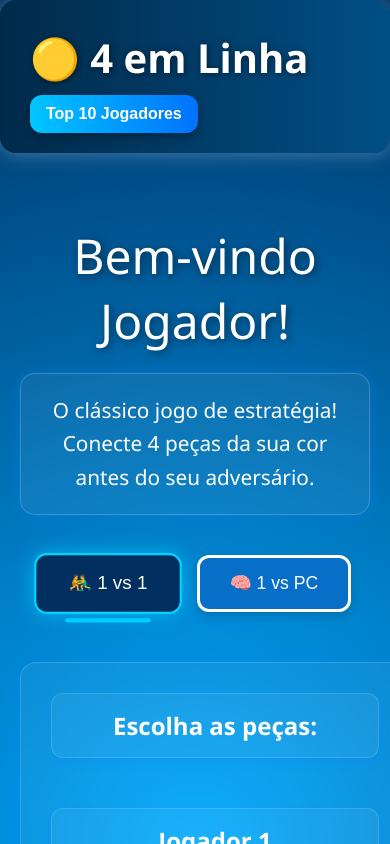
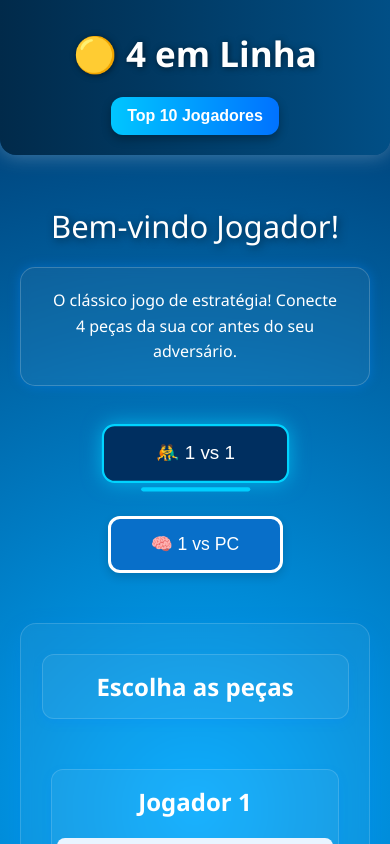
Before and after one commit to Nunes003/4-em-linha-1, a React (Create React App) app: page / in a window 390 px wide. Both pictures are taken after a click on the button "🤼‍♂️ 1 vs 1". Shown: the top 844 px of the page. Built offline with nearby package versions, Linux system fonts and the light colour scheme.

Commit message:
Responsividade - css

```diff
--- a/src/App.js
+++ b/src/App.js
@@ -2,6 +2,7 @@ import Layout from './Components/Layout/layout';
 import Welcome from './Components/welcome/welcome';
 
 import './Styles/App.css';
+import './Styles/Responsive.css';
 import './Styles/Board/Board.css';
 import './Styles/Layout/Header.css';
 import './Styles/WelcomePage/Welcome.css';
--- a/src/Components/welcome/gameModeSelector.jsx
+++ b/src/Components/welcome/gameModeSelector.jsx
@@ -48,7 +48,7 @@ export default function GameModeSelector({
       {selectedMode === '1vs1' && (
         <div className="select-game-box">
           <div className="player-setup">
-            <label className="piece-selector">Escolha as peças:</label>
+            <label className="piece-selector">Escolha as peças</label>
             <div className="piece-selector-box">
               <PieceSelector
                 label="Jogador 1"
@@ -76,6 +76,8 @@ export default function GameModeSelector({
       {selectedMode === '1vsPC' && (
         <div className="select-game-box">
           <div className="player-setup">
+          <label className="piece-selector">Escolha as peças</label>
+
             <PieceSelector
               label="Jogador"
               value={player3Piece}
--- /dev/null
+++ b/src/Styles/Responsive.css
@@ -0,0 +1,167 @@
+@media (max-width: 640px) {
+  #board {
+    max-width: 500px !important;
+    width: 100% !important;
+    display: flex;
+    flex-direction: column !important;
+    height: auto !important;
+  }
+}
+
+@media (max-width: 538px) {
+  .game-header {
+    display: flex;
+    gap: 10px;
+    flex-direction: column;
+  }
+}
+
+@media (max-width: 570px) and (min-width: 480px) {
+  #board {
+    width: 400px !important;
+    display: flex;
+    flex-direction: column !important;
+    height: auto !important;
+  }
+
+  .cell {
+    width: 50px !important;
+    height: 50px !important;
+  }
+}
+
+@media (max-width: 479px) and (min-width: 460px) {
+  #board {
+    width: 400px !important;
+    display: flex;
+    flex-direction: column !important;
+    height: auto !important;
+  }
+
+  .cell {
+    width: 50px !important;
+    height: 50px !important;
+  }
+}
+
+@media (max-width: 459px) and (min-width: 440px) {
+  #board {
+    width: 360px !important;
+    display: flex;
+    flex-direction: column !important;
+    height: auto !important;
+  }
+
+  .cell {
+    width: 50px !important;
+    height: 50px !important;
+  }
+}
+
+@media (max-width: 439px) and (min-width: 426px) {
+  #board {
+    width: 330px !important;
+    display: flex;
+    flex-direction: column !important;
+    height: auto !important;
+  }
+
+  .cell {
+    width: 50px !important;
+    height: 50px !important;
+  }
+}
+
+@media (max-width: 425px) {
+  .game-header {
+    display: flex;
+    justify-content: center !important;
+    align-items: center;
+    border-radius: 0 0 16px 16px !important;
+  }
+
+  .button-group {
+    gap: 35px !important;
+  }
+
+  .piece-selector {
+    max-width: 265px !important;
+  }
+
+  .select-game-box {
+    width: auto;
+  }
+
+  .game-header h1 {
+    font-size: 35px !important;
+  }
+
+  .title-welcome {
+    font-size: 31px !important;
+  }
+  .welcome-description {
+    font-size: 16px !important;
+  }
+
+  .game-mode-btn {
+    max-width: 175px;
+    width: 100%;
+  }
+
+  .welcome-container {
+    padding: 30px 20px !important;
+  }
+
+  .piece {
+    width: 30px !important;
+    height: 30px !important;
+  }
+
+  .cell {
+    width: 40px !important;
+    height: 40px !important;
+  }
+}
+
+@media (max-width: 321px) {
+  .piece-selector {
+    padding: 15px 0 !important;
+    margin-bottom: 11px !important;
+  }
+
+  .player-setup input {
+    width: 75% !important;
+  }
+
+  .piece-options {
+    gap: 6px !important;
+  }
+
+  .how-to-play-btn {
+    margin-bottom: 35px !important;
+  }
+
+  .select-piece {
+    width: 100% !important;
+  }
+
+  .piece-options {
+    display: flex;
+    gap: 1rem;
+    align-items: center;
+    margin-top: 0.5rem;
+    justify-content: center;
+  }
+
+  #board {
+    width: 250px !important;
+    display: flex;
+    flex-direction: column !important;
+    height: auto !important;
+  }
+
+  .cell {
+    width: 40px !important;
+    height: 40px !important;
+  }
+}
--- a/src/Styles/WelcomePage/GameModeSelector.css
+++ b/src/Styles/WelcomePage/GameModeSelector.css
@@ -82,6 +82,7 @@
   display: flex;
   flex-direction: column;
   width: 100%;
+  align-items: center;
 }
 
 .player-setup input {
@@ -90,8 +91,8 @@
   border-radius: 8px;
   border: none;
   font-size: 1rem;
-  width: 220px;
-  max-width: 90%;
+  max-width: 250px;
+  width: 100%;
   background-color: #e9f4ff;
   color: #333;
 }
--- a/src/Styles/WelcomePage/PieceSelector.css
+++ b/src/Styles/WelcomePage/PieceSelector.css
@@ -1,4 +1,7 @@
 .piece-selector {
+  max-width: 270px;
+  width: 100%;
+
   display: flex;
   flex-direction: column;
   align-items: center;
@@ -11,6 +14,11 @@
   font-weight: 600;
   color: #ffffff;
   margin-bottom: 30px;
+}
+
+.select-piece {
+  max-width: 632px;
+  width: 100%;
 }
 
 .piece-selector-box {
```
Also changed, not shown: src/Styles/WelcomePage/Welcome.css (line endings or trailing spaces).
